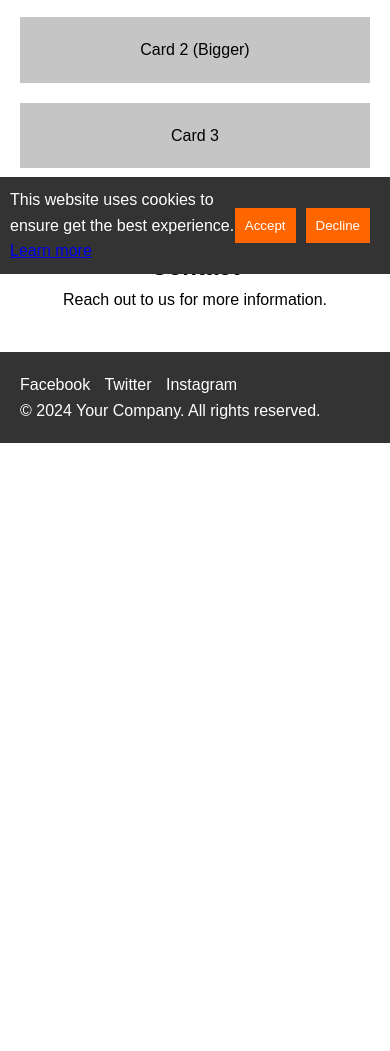
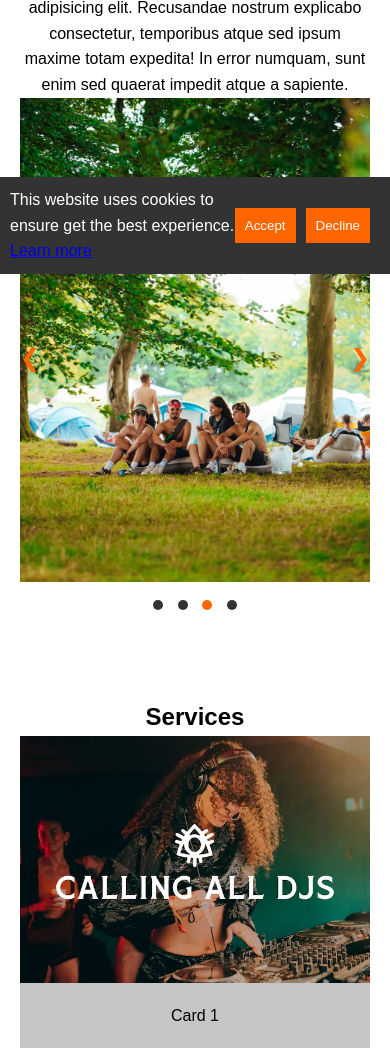
Before and after one commit to PatrikGetSetUK/Cohort_9_DP2_DM, a plain HTML site: page index.html in a window 390 px wide. Shown: the part 570-1621 px from the top of the page. Before the commit the page ends 1013 px from the top, so only its background shows below. Drawn offline with Linux system fonts and the light colour scheme.

Commit message:
Week 7 update

```diff
--- a/index.html
+++ b/index.html
@@ -52,24 +52,52 @@
     </header>
 
     <!-- Hero Section -->
-    <section id="hero">
-        <img src="..." alt="..." class="hero-image">
+    <div id="hero">
+        <img src="./images/new-story-thumbnail.webp" alt="tickets offer" class="hero-image">
 
         <div class="hero-text">
             <h1>Your tag line here</h1>
             <button class="cta-button">Buy Tickets</button>
         </div>
-    </section>
+    </div>
 
     <!-- Sections with Anchor links -->
     <section id="section1">
         <h2>About Us</h2>
         <p>Lorem ipsum dolor sit amet consectetur adipisicing elit. Recusandae nostrum explicabo consectetur, temporibus
             atque sed ipsum maxime totam expedita! In error numquam, sunt enim sed quaerat impedit atque a sapiente.</p>
+
+        <!-- Carousel -->
+        <div class="carousel-container">
+            <!-- Image slides -->
+            <div class="carousel-slide">
+                <img src="./images/dj-edits.webp" alt="dj at BoomTown festival">
+                <img src="./images/new-story-thumbnail.webp" alt="example">
+                <img src="./images/people-camping.webp" alt="camping">
+                <img src="./images/people-camping.webp" alt="camping">
+            </div>
+
+            <!-- Left and right arrows -->
+            <div class="carousel-navigation">
+                <button class="prev">&#10094;</button>
+                <button class="next">&#10095;</button>
+            </div>
+
+            <!-- Bullet points indicators -->
+            <div class="carousel-bullets">
+                <span class="bullet"></span>
+                <span class="bullet"></span>
+                <span class="bullet"></span>
+                <span class="bullet"></span>
+            </div>
+        </div>
+
     </section>
 
     <section id="section2">
         <h2>Services</h2>
+
+        <img src="./images/dj-edits.webp" alt="">
 
         <div class="web-cards">
             <div class="card small-card">Card 1</div>
@@ -81,6 +109,9 @@
     <section id="section3">
         <h2>Contact</h2>
         <p>Reach out to us for more information.</p>
+        <img src="./images/new-story-thumbnail.webp" alt="offer">
+
+        <p>Some additional text.</p>
     </section>
 
     <!-- Footer -->
@@ -91,6 +122,7 @@
                 <a href="#">Twitter</a>
                 <a href="#">Instagram</a>
             </div>
+
             <p>&copy; 2024 Your Company. All rights reserved.</p>
         </div>
     </footer>
--- a/script.js
+++ b/script.js
@@ -22,3 +22,60 @@ function acceptCookies() {
 function declineCookies() {
     document.getElementById("cookie-popup").style.display = "none";
 }
+
+// Carousel
+// Selecting all the image elements inside the carousel
+const slides = document.querySelectorAll(".carousel-slide img");
+// Selecting all the bullet elements inside the carousel
+const bullets = document.querySelectorAll(".carousel-bullets .bullet");
+// Variable to keep track of the current slide index
+let currentSlide = 0;
+
+// Function to show a particular slide
+function showSlide(n) {
+  // Removing 'active' class from all slides and bullets
+  slides.forEach((slide) => slide.classList.remove("active"));
+  bullets.forEach((bullet) => bullet.classList.remove("active"));
+
+  // Handling overflow or underflow conditions for the slide index
+  if (n >= slides.length) {
+    currentSlide = 0;
+  } else if (n < 0) {
+    currentSlide = slides.length - 1;
+  } else {
+    currentSlide = n;
+  }
+
+  // Adding 'active' class to the current slide and bullet
+  slides[currentSlide].classList.add("active");
+  bullets[currentSlide].classList.add("active");
+}
+
+// Function to show the next slide
+function nextSlide() {
+  showSlide(currentSlide + 1);
+}
+
+// Function to show the previous slide
+function prevSlide() {
+  showSlide(currentSlide - 1);
+}
+
+// Adding click event listeners to the next and previous buttons
+document.querySelector(".next").addEventListener("click", nextSlide);
+document.querySelector(".prev").addEventListener("click", prevSlide);
+
+// Adding click event listeners to the bullets for direct slide navigation
+bullets.forEach((bullet, index) => {
+  bullet.addEventListener("click", () => {
+    showSlide(index);
+  });
+});
+
+// Function to automatically slide to the next image every 2 seconds
+function autoSlide() {
+  nextSlide();
+}
+
+// Setting up an interval to call autoSlide function every 2 seconds
+setInterval(autoSlide, 2000);
--- a/style.css
+++ b/style.css
@@ -20,8 +20,19 @@ body {
 /* Typography */
 /* TODO */
 
+.home-text {
+  display: flex;
+  justify-self: center;
+  align-items: center;
+  flex-direction: column;
+}
+
 /* Navigation bar */
 header {
+  position: sticky;
+  top: 0;
+  z-index: 999;
+
   background-color: #333;
   padding: 10px;
 }
@@ -52,16 +63,24 @@ header {
   font-size: 2rem;
   cursor: pointer;
 
+  position: relative;
+  top: -2px;
+
   /* Display on mobile */
   display: block;
 }
 
 .mobile-menu {
+  position: absolute;
+  transform: translateY(22px);
+  right: 0;
+  text-align: center;
+
   background-color: #333;
   padding: 10px;
   position: absolute;
   top: 50px;
-  width: 100%;
+  width: 50%;
   z-index: 1;
   display: none;
 }
@@ -104,6 +123,68 @@ header {
 section {
   padding: 40px 20px;
   text-align: center;
+}
+
+/* Carousel */
+.carousel-container {
+  position: relative;
+  width: 100%;
+  max-width: 600px;
+  margin: auto;
+}
+
+.carousel-slide {
+  display: flex;
+}
+
+.carousel-slide img {
+  width: 100%;
+  display: none;
+}
+
+.carousel-slide img.active {
+  display: block;
+}
+
+.carousel-navigation .prev,
+.next {
+  color: #ff6600;
+}
+
+.carousel-navigation {
+  position: absolute;
+  top: 50%;
+  transform: translateY(-50%);
+  width: 100%;
+  display: flex;
+  justify-content: space-between;
+}
+
+.carousel-navigation button {
+  background-color: transparent;
+  border: none;
+  font-size: 24px;
+  cursor: pointer;
+  outline: none;
+}
+
+.carousel-bullets {
+  text-align: center;
+  margin-top: 10px;
+}
+
+.carousel-bullets .bullet {
+  display: inline-block;
+  width: 10px;
+  height: 10px;
+  background-color: #333;
+  border-radius: 50%;
+  margin: 0 5px;
+  cursor: pointer;
+}
+
+.carousel-bullets .bullet.active {
+  background-color: #ff6600;
 }
 
 .web-cards {
```
